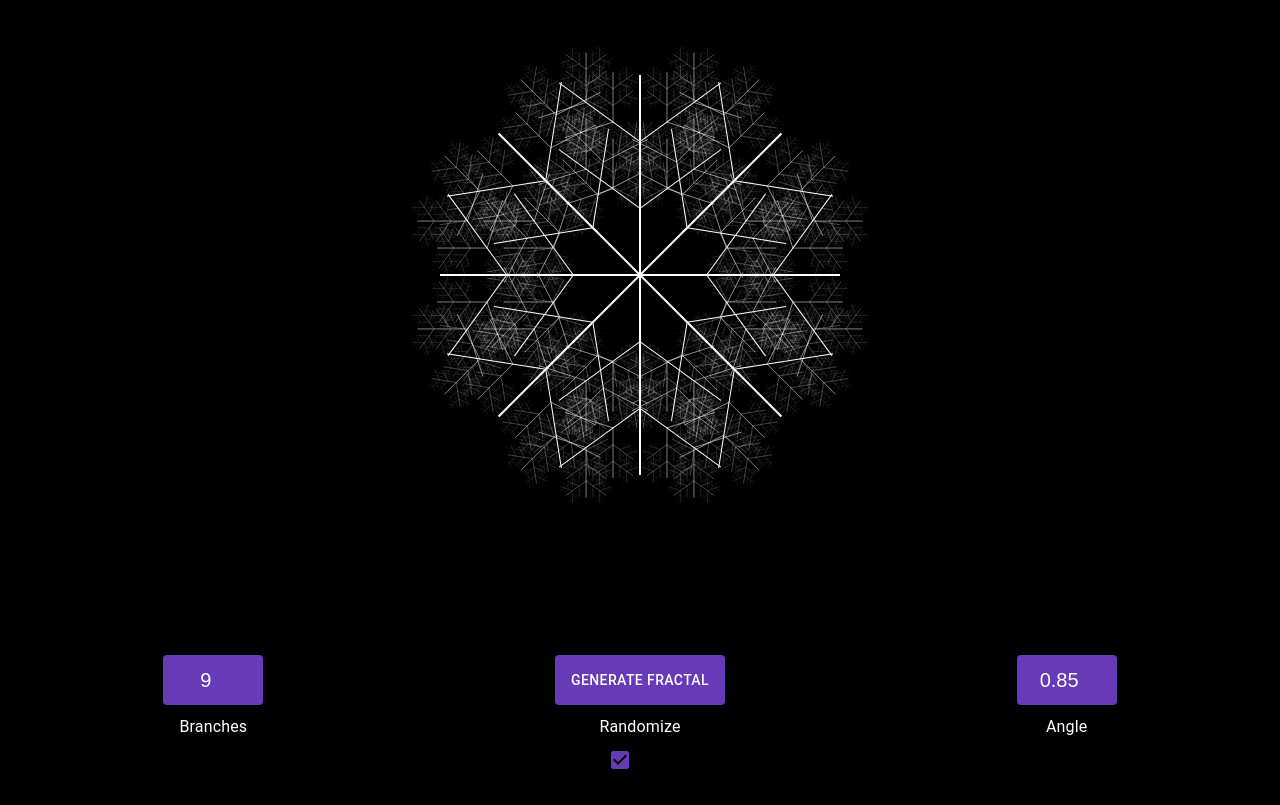
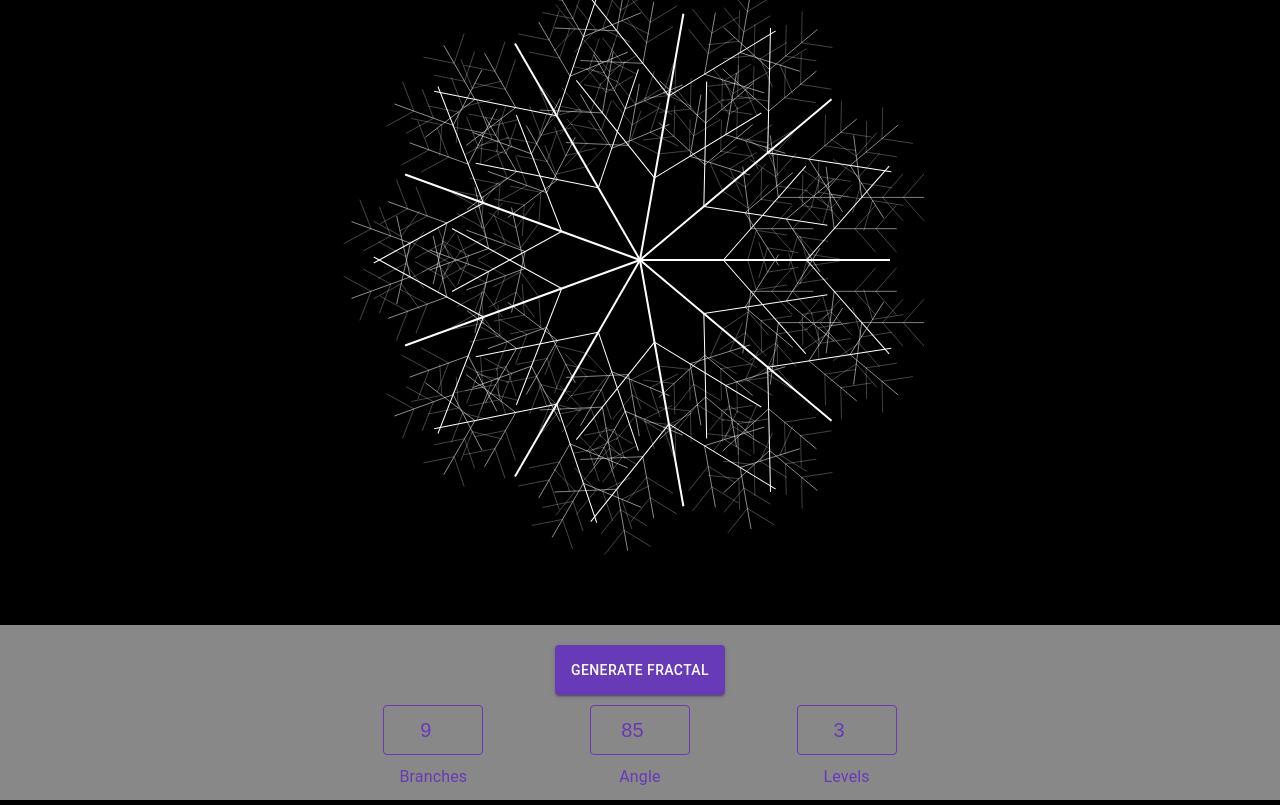
Before and after one commit to johnsephr/fractal_gen, a React (Create React App) app: page / in a window 1280 px wide. Built offline with nearby package versions, Linux system fonts and the light colour scheme.

Commit message:
branches, angle, levels inputs, style update

```diff
--- a/src/components/ControlPanel/ControlPanel.js
+++ b/src/components/ControlPanel/ControlPanel.js
@@ -1,7 +1,7 @@
 import React, { useContext } from 'react'
 
 // MUI
-import { Button, Grid, Typography, Checkbox } from '@material-ui/core'
+import { Button, Grid, Typography, Checkbox, FormGroup, FormControlLabel } from '@material-ui/core'
 import { makeStyles } from '@material-ui/core/styles'
 
 // contexts
@@ -11,7 +11,10 @@ import { ControlPanelContext } from '../../contexts/ControlPanelContext';
 const useStyles = makeStyles(theme => ({
     // styles go here
     root: {
-        height: '100%'
+        height: '100%',
+        width: '50%',
+        marginLeft: 'auto',
+        marginRight: 'auto'
     },
     grid: {
         height: '100%'
@@ -23,7 +26,7 @@ const useStyles = makeStyles(theme => ({
         alignContent: 'flex-start'
     },
     label: {
-        color: 'white',
+        color: theme.palette.primary.main,
         marginTop: 10
     },
     input: {
@@ -31,10 +34,10 @@ const useStyles = makeStyles(theme => ({
         width: 100,
         fontSize: 20,
         outline: 'none',
-        border: 'unset',
-        color: 'white',
+        border: `1px solid ${theme.palette.primary.main}`,
+        color: theme.palette.primary.main,
         textAlign: 'center',
-        background: theme.palette.primary.main,
+        background: 'transparent',
         borderRadius: 4,
     }
 }))
@@ -44,43 +47,39 @@ const ControlPanel = props => {
     const {
         genTrigger,
         setGenTrigger,
-        random,
-        setRandom,
-        branchesCount,
-        setBranchesCount,
-        angleValue,
-        setAngleValue
+        branches,
+        setBranches,
+        angle,
+        setAngle,
+        levels,
+        setLevels
     } = useContext(ControlPanelContext);
 
-    const onCheckboxChange = () => {
-        setRandom(!random);
+    const onBranchesChange = e => {
+        setBranches(e.target.value);
     }
 
-    const onBranchesCountChange = e => {
-        // e.preventDefault();
-        setBranchesCount(e.target.value);
+    const onAngleChange = e => {
+        setAngle(e.target.value);
     }
 
-    const onAngleValueChange = e => {
-        // e.preventDefault();
-        setAngleValue(e.target.value);
+    const onLevelsChange = e => {
+        console.log(e.target.value)
+        setLevels(e.target.value);
     }
 
     return (
         <div className={classes.root}>
-            <Grid container className={classes.grid}>
-                <Grid item xs={4} className={classes.gridItem}>
-                    <input className={classes.input} type='number' value={branchesCount} onChange={onBranchesCountChange} />
-                    <Typography className={classes.label}>Branches</Typography>
-                </Grid>
-                <Grid item xs={4} className={classes.gridItem}>
+            <FormGroup row style={{ marginBottom: 10}}>
+                <Grid container>
+                    <Grid item xs={12} className={classes.gridItem}>
                         <Button variant="contained" color="primary" onClick={() => setGenTrigger(genTrigger + 1)} style={{
                             height: 50
                         }}>
                             Generate Fractal
                         </Button>
-                    <div>
-                        <Typography className={classes.label}>Randomize</Typography>
+                        {/* <FormControlLabel
+                            control={
                                 <Checkbox
                                     checked={random}
                                     onChange={onCheckboxChange}
@@ -90,13 +89,31 @@ const ControlPanel = props => {
                                         borderColor: 'white'
                                     }}
                                 />
-                    </div>
+                            }
+                            label="Randomize"
+                        /> */}
+                    </Grid>
+                </Grid>
+            </FormGroup>
+
+            <FormGroup row>
+                <Grid container>
+                    <Grid item xs={4} className={classes.gridItem}>
+                        <input className={classes.input} type='number' value={branches} onChange={onBranchesChange} />
+                        <Typography className={classes.label}>Branches</Typography>
                     </Grid>
                     <Grid item xs={4} className={classes.gridItem}>
-                    <input className={classes.input} type='number' value={angleValue} onChange={onAngleValueChange} />
+                        <input className={classes.input} type='number' value={angle} onChange={onAngleChange} />
                         <Typography className={classes.label}>Angle</Typography>
                     </Grid>
+                    <Grid item xs={4} className={classes.gridItem}>
+                        <input className={classes.input} type='number' value={levels} min="1" max="5" onChange={onLevelsChange} />
+                        <Typography className={classes.label}>Levels</Typography>
                     </Grid>
+                </Grid>
+            </FormGroup>
+
+            {/* branches, angle, track mouse position, levels */}
         </div>
     )
 }
--- a/src/containers/CanvasContainer/CanvasContainer.js
+++ b/src/containers/CanvasContainer/CanvasContainer.js
@@ -20,24 +20,21 @@ const useStyles = makeStyles(theme => ({
 
 const CanvasContainer = props => {
     const classes = useStyles(props)
-    const { genTrigger, branchesCount, angleValue, random } = useContext(ControlPanelContext);
+    const { genTrigger, branches, angle, levels } = useContext(ControlPanelContext);
     const canvasRef = useRef(null)
 
     useEffect(() => {
         const canvas = canvasRef.current;
-        if (canvas && branchesCount && angleValue) {
+        if (canvas && branches && angle) {
 
             // init canvas as ctx
             const ctx = canvas.getContext('2d')
 
-            //
-            const maxLevel = 5;
+            // levels of branches the function descends
+            const maxLevel = levels;
 
             // the amount of branches that come off of the previous branch
-            const branches = 2;
-
-            // the amount of "branches" or sides the fractal will have
-            const sides = random ? Math.floor((Math.random() * 10) + 3) : branchesCount;
+            const branchesCount = 2;
 
             // save canvas position before translation begins
             ctx.save();
@@ -51,8 +48,8 @@ const CanvasContainer = props => {
             // push the canvas (back) to the middle of the screen
             ctx.translate(canvas.width / 2, (canvas.height / 2) + -50);
 
-            // the angle at which the branches split into smaller ones
-            const angle = Math.PI * 2 * angleValue;
+            // actual angle value used in function below
+            const decimalAngle = angle / 100;
 
             // (recursive) function to draw fractal
             function drawLine(level) {
@@ -62,21 +59,21 @@ const CanvasContainer = props => {
                 ctx.lineWidth = 2;
                 ctx.beginPath();
                 ctx.moveTo(0, 0);
-                ctx.lineTo(200, 0);
+                ctx.lineTo(250, 0);
                 ctx.stroke();
 
-                for (let i = 1; i < branches + 1; i++) {
+                for (let i = 1; i < branchesCount + 1; i++) {
                     ctx.save();
-                    ctx.translate(200 * i / (branches + 1), 0);
+                    ctx.translate(250 * i / (branchesCount + 1), 0);
                     ctx.scale(0.5, 0.5);
                     ctx.save();
 
-                    ctx.rotate(angle);
+                    ctx.rotate(decimalAngle);
                     drawLine(level + 1);
                     ctx.restore();
                     ctx.save();
 
-                    ctx.rotate(-angle);
+                    ctx.rotate(-decimalAngle);
                     drawLine(level + 1);
                     ctx.restore();
 
@@ -84,19 +81,19 @@ const CanvasContainer = props => {
                 }
             }
 
-            for (let i = 0; i < sides; i++) {
+            for (let i = 0; i < branches; i++) {
                 drawLine(0);
-                ctx.rotate(Math.PI * 2 / sides);
+                ctx.rotate(Math.PI * 2 / branches);
             }
         }
-    }, [genTrigger, branchesCount, angleValue, random])
+    }, [genTrigger, branches, angle])
 
     return (
         <Fragment>
             <canvas
                 ref={canvasRef}
                 width={window.innerWidth}
-                height={window.innerHeight - 150}
+                height={window.innerHeight - 180}
                 style={{
                     position: 'relative',
                     top: 0,
--- a/src/containers/ControlPanelContainer/ControlPanelContainer.js
+++ b/src/containers/ControlPanelContainer/ControlPanelContainer.js
@@ -14,11 +14,9 @@ import ControlPanelContextProvider, { ControlPanelContext } from '../../contexts
 const useStyles = makeStyles(theme => ({
     // styles go here
     root: {
-        // position: 'absolute',
-        // bottom: 20,
-        // left: 0,
-        background: 'black',
-        height: 150,
+        background: '#888',
+        padding: 20,
+        height: 175,
         width: '100%'
     }
 }))
--- a/src/contexts/ControlPanelContext.js
+++ b/src/contexts/ControlPanelContext.js
@@ -1,25 +1,44 @@
-import React, { createContext, useState } from 'react';
+import React, { createContext, useState, useRef, useEffect } from 'react';
 
 // create context
 export const ControlPanelContext = createContext();
 
 const ControlPanelContextProvider = props => {
     const [genTrigger, setGenTrigger] = useState(0);
-    const [random, setRandom] = useState(true);
-    const [branchesCount, setBranchesCount] = useState(9);
-    const [angleValue, setAngleValue] = useState(0.85);
+    const [branches, setBranches] = useState(9);
+    const [angle, setAngle] = useState(85);
+    const [levels, setLevels] = useState(3);
+
+    // init ref
+    const prevGenTriggerRef = useRef();
+
+    // constantly fetch the previous value of genTrigger, to know when the generate button is pushed
+    useEffect(() => {
+        prevGenTriggerRef.current = genTrigger;
+    });
+
+    // store value in const
+    const prevGenTrigger = prevGenTriggerRef.current;
+
+    // if generate button is pushed, generate random values for angle and branches
+    useEffect(() => {
+        if (prevGenTrigger < genTrigger) {
+            setAngle(Math.floor(Math.random() * 101))
+            setBranches(Math.floor((Math.random() * 10) + 3))
+        }
+    }, [genTrigger])
 
     return (
         <ControlPanelContext.Provider
             value={{
                 genTrigger,
                 setGenTrigger,
-                random,
-                setRandom,
-                branchesCount,
-                setBranchesCount,
-                angleValue,
-                setAngleValue
+                branches,
+                setBranches,
+                angle,
+                setAngle,
+                levels,
+                setLevels
             }}>
             {props.children}
         </ControlPanelContext.Provider>
```
Lines whose indentation alone changed are shown as unchanged.
